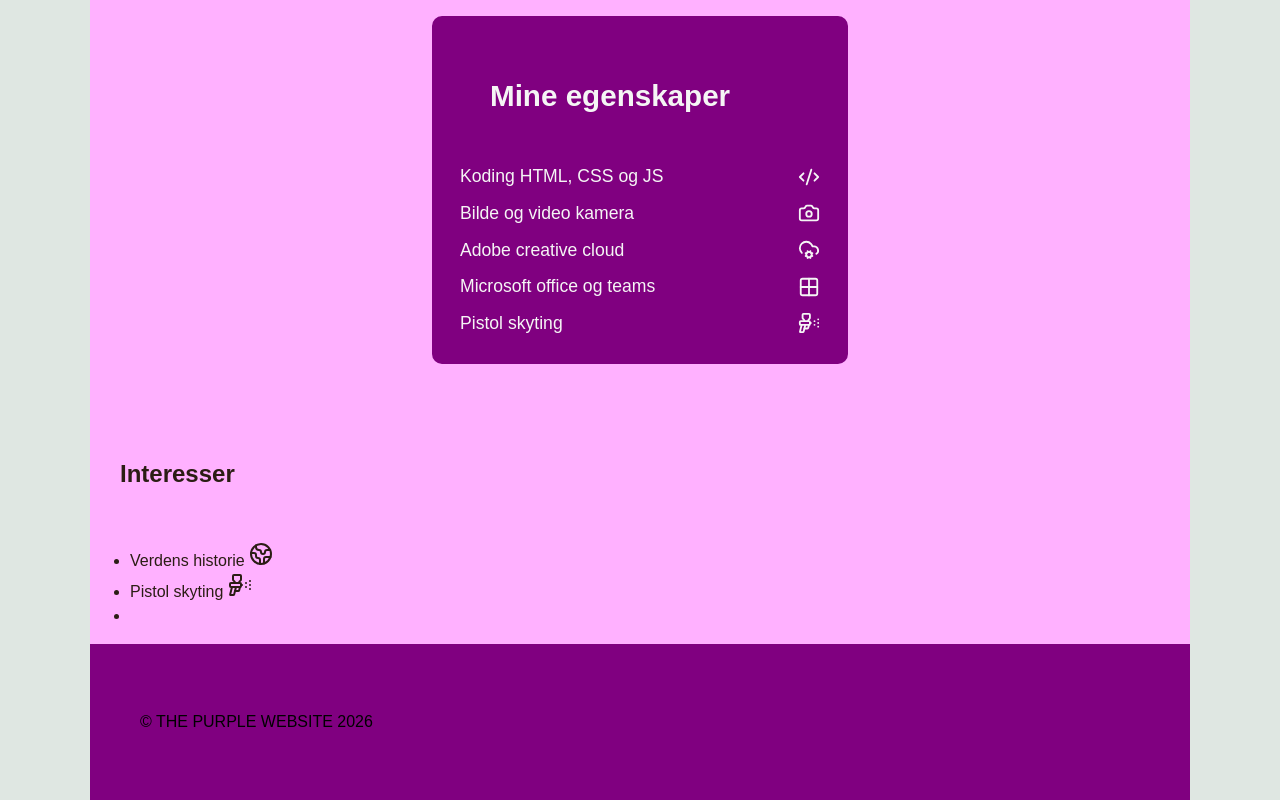
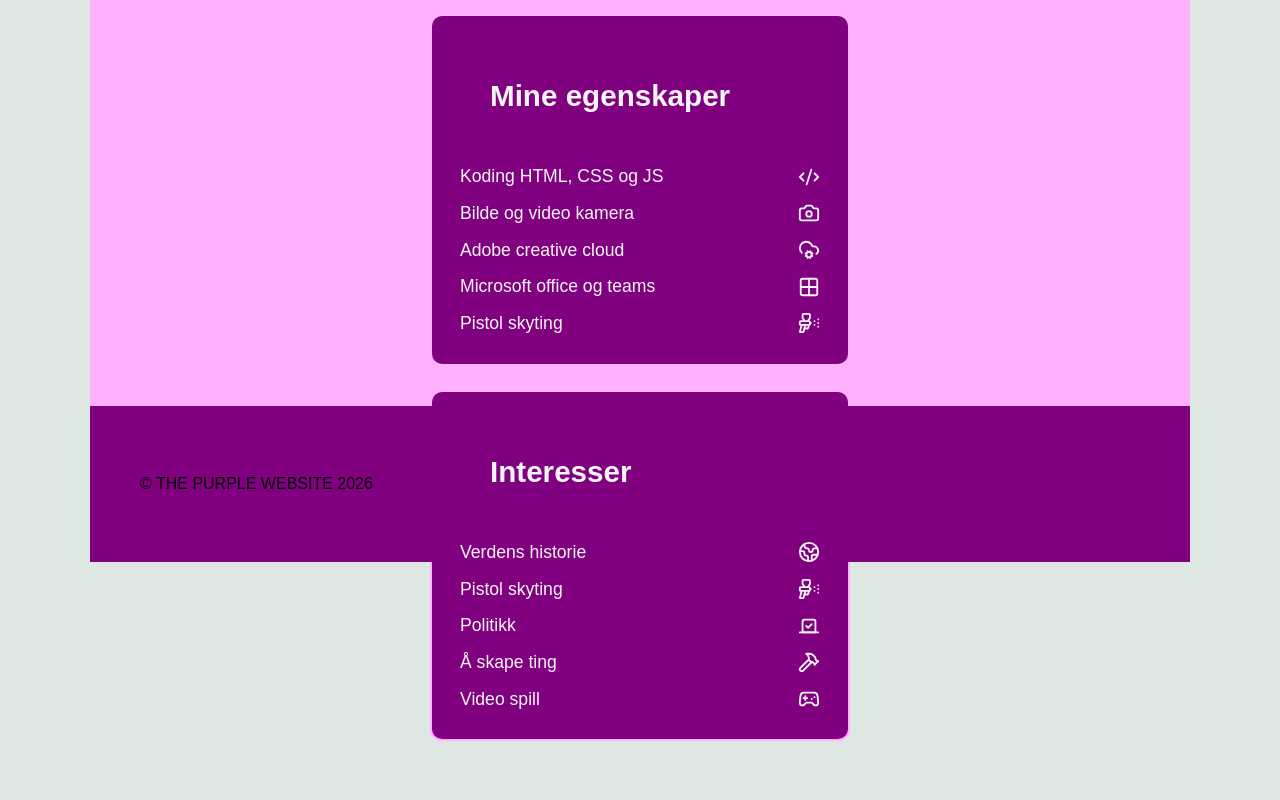
Before and after one commit to Traumente/traumente.github.io, a plain HTML site: page index.html in a window 1280 px wide. Shown: the part 1088-1888 px from the top of the page. After the commit the page ends 1829 px from the top, so only its background shows below. Drawn offline with Linux system fonts and the light colour scheme.

Commit message:
New list

```diff
--- a/index.html
+++ b/index.html
@@ -55,11 +55,11 @@
     </li>
   </ul>
 </article>
-    </main>
+
 
     <article class="Interesser">
-        <h1>Interesser</h1>
-        <ul>
+        <h1 class="speical">Interesser</h1>
+        <ul class="LE">
         <li>
             <span>Verdens historie</span>
             <svg xmlns="http://www.w3.org/2000/svg" width="24" height="24" viewBox="0 0 24 24" fill="none" stroke="currentColor" stroke-width="2" stroke-linecap="round" stroke-linejoin="round" class="lucide lucide-earth preview-icon"><path d="M21.54 15H17a2 2 0 0 0-2 2v4.54"/><path d="M7 3.34V5a3 3 0 0 0 3 3a2 2 0 0 1 2 2c0 1.1.9 2 2 2a2 2 0 0 0 2-2c0-1.1.9-2 2-2h3.17"/><path d="M11 21.95V18a2 2 0 0 0-2-2a2 2 0 0 1-2-2v-1a2 2 0 0 0-2-2H2.05"/><circle cx="12" cy="12" r="10"/></svg>
@@ -71,11 +71,22 @@
         </li>
 
         <li>
-            <span></span>
+            <span>Politikk</span>
+            <svg xmlns="http://www.w3.org/2000/svg" width="24" height="24" viewBox="0 0 24 24" fill="none" stroke="currentColor" stroke-width="2" stroke-linecap="round" stroke-linejoin="round" class="lucide lucide-vote preview-icon"><path d="m9 12 2 2 4-4"/><path d="M5 7c0-1.1.9-2 2-2h10a2 2 0 0 1 2 2v12H5V7Z"/><path d="M22 19H2"/></svg>
+        </li>
+
+        <li>
+          <span>Å skape ting</span>
+          <svg xmlns="http://www.w3.org/2000/svg" width="24" height="24" viewBox="0 0 24 24" fill="none" stroke="currentColor" stroke-width="2" stroke-linecap="round" stroke-linejoin="round" class="lucide lucide-hammer preview-icon"><path d="m15 12-9.373 9.373a1 1 0 0 1-3.001-3L12 9"/><path d="m18 15 4-4"/><path d="m21.5 11.5-1.914-1.914A2 2 0 0 1 19 8.172v-.344a2 2 0 0 0-.586-1.414l-1.657-1.657A6 6 0 0 0 12.516 3H9l1.243 1.243A6 6 0 0 1 12 8.485V10l2 2h1.172a2 2 0 0 1 1.414.586L18.5 14.5"/></svg>
+        </li>
+
+        <li>
+          <span>Video spill</span>
+          <svg xmlns="http://www.w3.org/2000/svg" width="24" height="24" viewBox="0 0 24 24" fill="none" stroke="currentColor" stroke-width="2" stroke-linecap="round" stroke-linejoin="round" class="lucide lucide-gamepad-2 preview-icon"><line x1="6" x2="10" y1="11" y2="11"/><line x1="8" x2="8" y1="9" y2="13"/><line x1="15" x2="15.01" y1="12" y2="12"/><line x1="18" x2="18.01" y1="10" y2="10"/><path d="M17.32 5H6.68a4 4 0 0 0-3.978 3.59c-.006.052-.01.101-.017.152C2.604 9.416 2 14.456 2 16a3 3 0 0 0 3 3c1 0 1.5-.5 2-1l1.414-1.414A2 2 0 0 1 9.828 16h4.344a2 2 0 0 1 1.414.586L17 18c.5.5 1 1 2 1a3 3 0 0 0 3-3c0-1.545-.604-6.584-.685-7.258-.007-.05-.011-.1-.017-.151A4 4 0 0 0 17.32 5z"/></svg>
         </li>
         </ul>
     </article>
-
+    </main>
 <footer>
 <p>© THE PURPLE WEBSITE 2026</p>
 </footer>
--- a/stil.css
+++ b/stil.css
@@ -192,3 +192,48 @@ article.egenskaper .preview-icon {
 h1.speical {
     padding: none;
 }
+
+
+
+article.Interesser {
+  background-color: purple;
+  color: whitesmoke;
+
+
+  width: min(92%, 420px);
+  padding: clamp(16px, 3vw, 28px);
+  margin: 24px auto;
+
+  border: 2px solid rgb(255, 177, 255);
+  border-radius: 12px;
+  box-sizing: border-box;
+}
+
+article.Interesser .speical {
+  font-size: clamp(1.35rem, 2.5vw, 1.85rem);
+  margin: 0 0 16px 0;
+}
+
+article.Interesser .LE {
+  list-style: none;
+  padding: 0;
+  margin: 0;
+  display: flex;
+  flex-direction: column;
+  gap: 12px;
+}
+
+article.Interesser .LE li {
+  display: flex;
+  align-items: center;
+  justify-content: space-between;
+  gap: 12px;
+  font-size: clamp(0.95rem, 1.5vw, 1.1rem);
+  line-height: 1.4;
+}
+
+article.Interesser .preview-icon {
+  width: 22px;
+  height: 22px;
+  flex-shrink: 0;
+}
```
